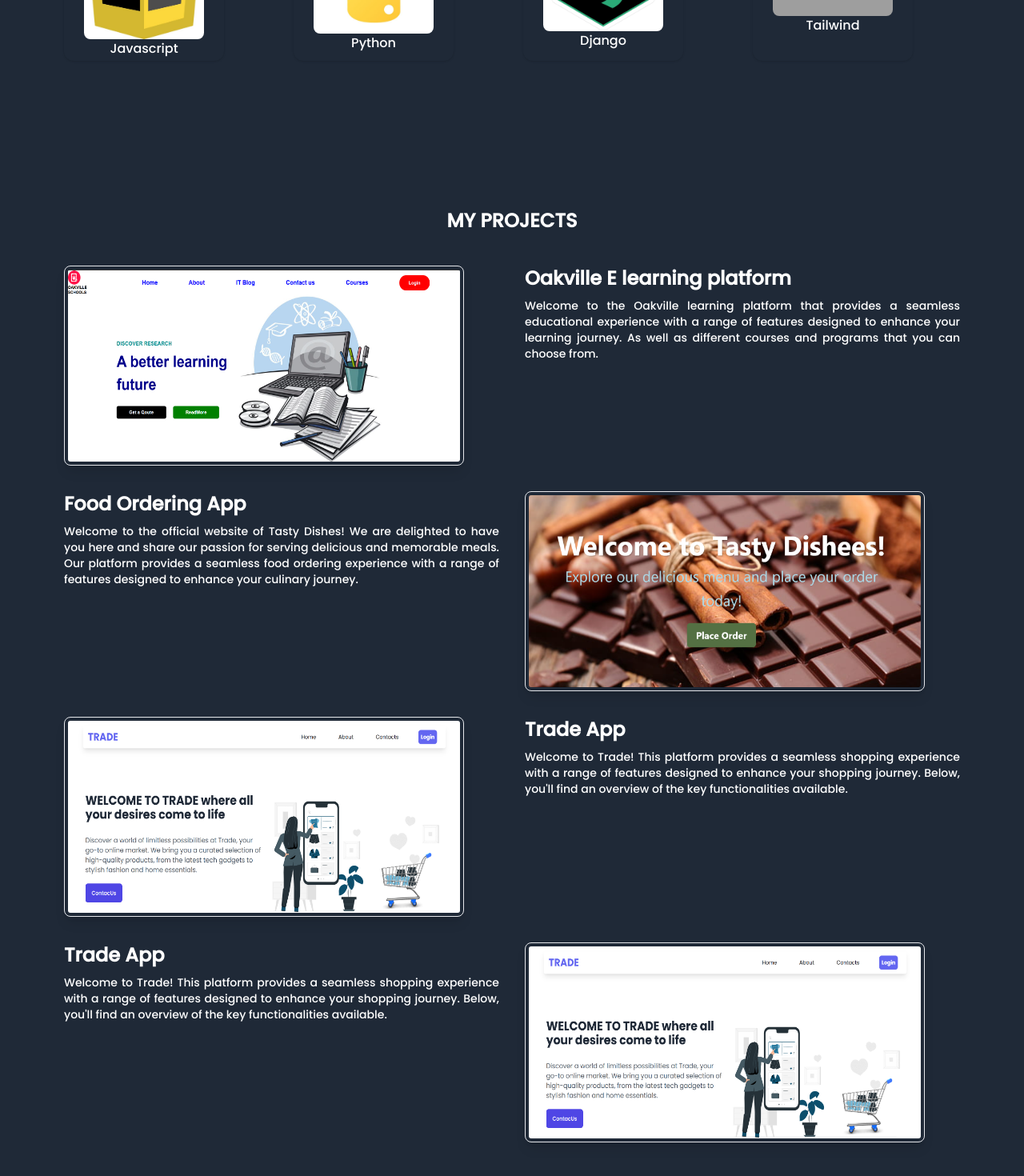
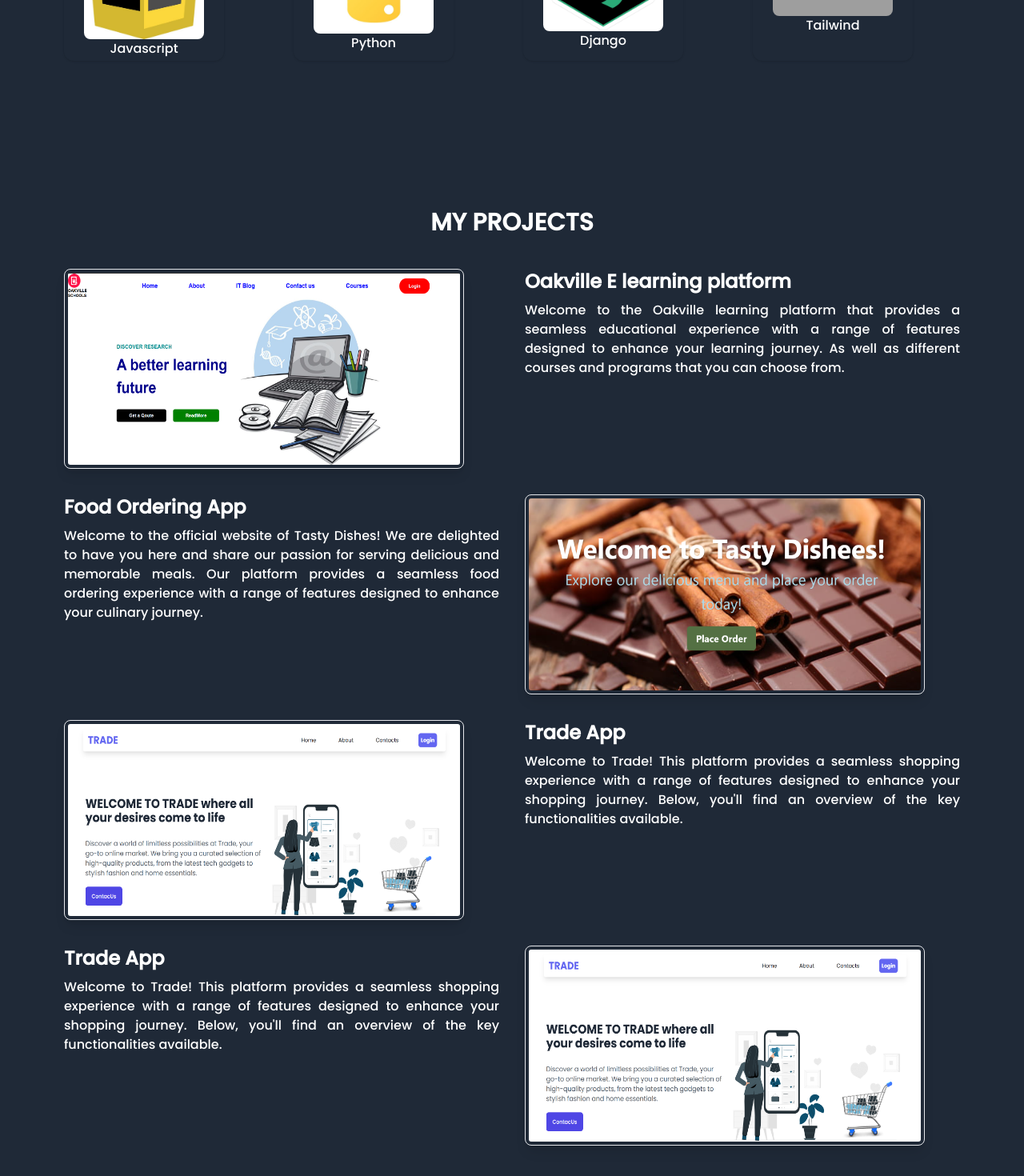
Before and after one commit to MiriamRehema/Miriam-2-Portfolio, a React (Vite) app: page / in a window 1280 px wide. Shown: the part 1702-3172 px from the top of the page at 80% size. Built offline with nearby package versions, Linux system fonts and the light colour scheme; grey boxes are pictures that could not be loaded.

Commit message:
changed font size of descriptions

```diff
--- a/src/components/Projects.jsx
+++ b/src/components/Projects.jsx
@@ -10,7 +10,7 @@ function Projects() {
         <div name='Projects'className='max-w-screen-2xl container mx-auto px-4 md:px-20 my-20'>
 
             <div>
-                <h1 className='text-2xl font-bold mb-5 text-center'>MY PROJECTS</h1>
+                <h1 className='text-3xl font-bold mb-5 text-center'>MY PROJECTS</h1>
             </div>
             <div className='grid grid-cols-2 md:grid-cols-2 lg:grid-cols-2 gap-8 my-10'>
 
@@ -21,7 +21,7 @@ function Projects() {
 
                 <div>
                      <h1 className='text-2xl font-bold mb-2'>Oakville E learning platform</h1>
-                 <p className='text-sm md:text-md text-justify'>
+                 <p className='text-md md:text-md text- text-justify'>
                 Welcome to the Oakville learning platform that provides a seamless educational experience with a range of features designed to enhance your learning journey.
                 As well as different courses and programs that you can choose from.
                  </p>
@@ -32,7 +32,7 @@ function Projects() {
             {/* second image */}
             <div>
                 <h1 className='text-2xl font-bold mb-2'>Food Ordering App</h1>
-             <p className='text-sm md:text-md text-justify'>
+             <p className='text-md md:text-md text-justify'>
                 Welcome to the official website of Tasty Dishes! We are delighted to have you here and share our passion for serving delicious and memorable meals.
                 Our platform provides a seamless food ordering experience with a range of features designed to enhance your culinary journey.
             </p>
@@ -52,7 +52,7 @@ function Projects() {
 
              <div>
                 <h1 className='text-2xl font-bold mb-2'>Trade App</h1>
-             <p className='text-sm md:text-md text-justify'>
+             <p className='text-md md:text-md text-justify'>
                 Welcome to Trade! This platform provides a seamless shopping experience with a range of features designed to enhance your shopping journey. Below, you'll find an overview of the key functionalities available.
             </p>
              </div>
@@ -60,7 +60,7 @@ function Projects() {
             {/* 4rth image */}
              <div >
                 <h1 className='text-2xl font-bold mb-2'>Trade App</h1>
-             <p className='text-sm md:text-md text-justify '>
+             <p className='text-md md:text-md text-justify '>
                 Welcome to Trade! This platform provides a seamless shopping experience with a range of features designed to enhance your shopping journey. Below, you'll find an overview of the key functionalities available.
             </p>
              </div>
```
